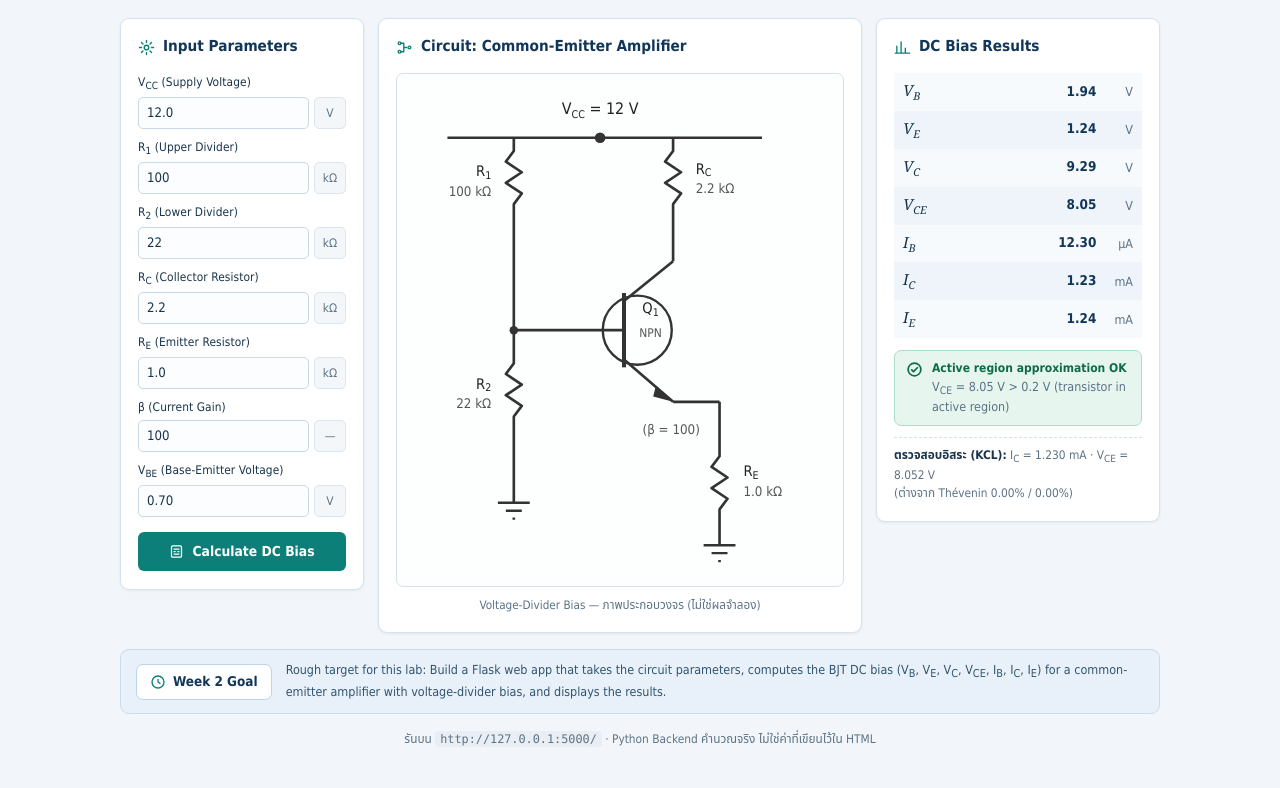
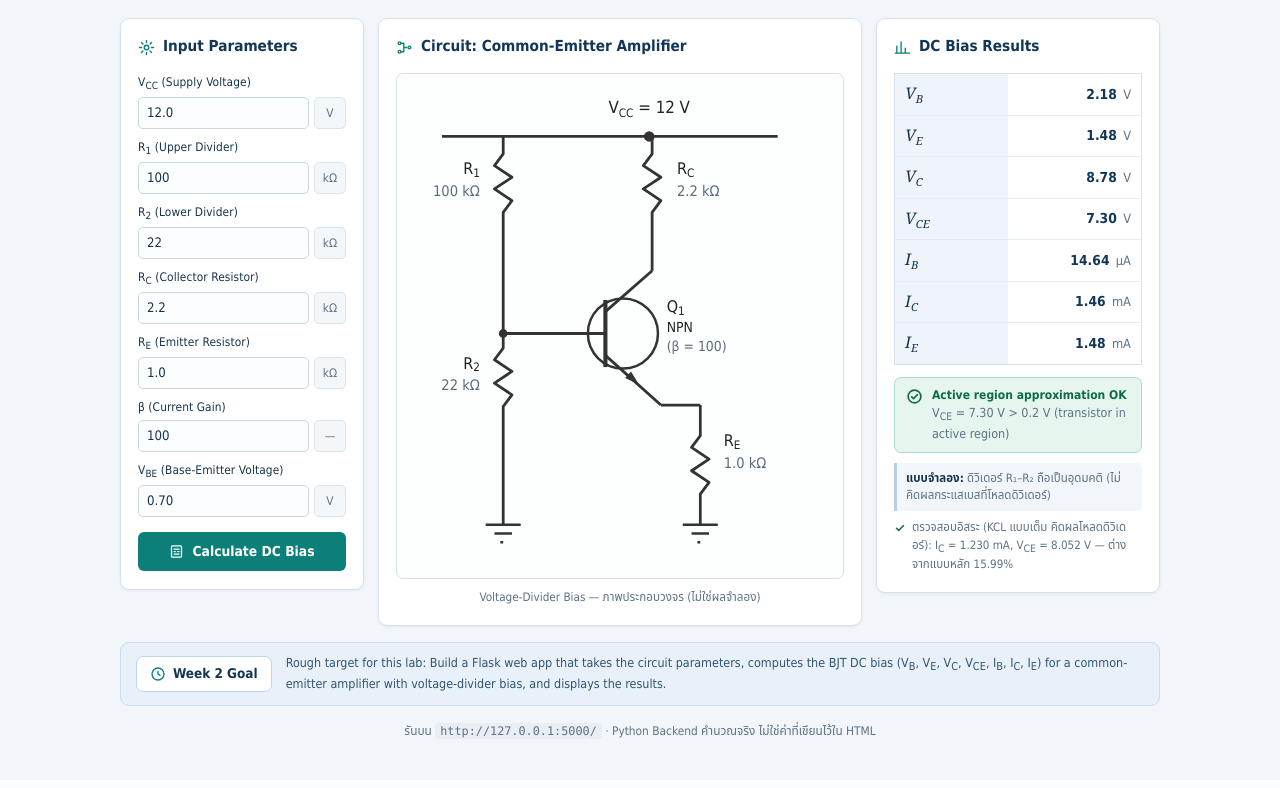
Before and after one commit to b6610555-jpg/Lab02_BJT_Simulator1, a Flask app: page / in a window 1280 px wide. Shown: the part 73-861 px from the top of the page. After the commit the page ends 812 px from the top, so only its background shows below. Run offline with Flask 3, Linux system fonts and the light colour scheme.

Commit message:
feat: use stiff-divider model matching Lab reference figure
Primary model (bias.py): ideal voltage divider, IB = (VBB - VBE)/(beta*RE),
ignoring base-current loading of R1-R2 -- matches the Lab 02 reference figure.
Reference check (reference.py): exact 2x2 KCL including RTH loading, shown in
the UI as the independent verification with the model assumption stated.

Also: cleaner circuit schematic (aligned grounds, emitter arrow mid-diagonal),
results table with tinted symbol column and right-aligned values+units,
model-assumption note under the results.

```diff
--- a/app.py
+++ b/app.py
@@ -61,7 +61,11 @@ def to_ohms(values):
 
 
 def format_results(bias_result, ref_result):
-    """แปลงผลคำนวณเป็น dict สำหรับส่งให้เทมเพลต แยกคอลัมน์ Thévenin / อิสระ / ความต่าง"""
+    """แปลงผลคำนวณเป็น dict สำหรับส่งให้เทมเพลต
+
+    bias_result = แบบดิวิเดอร์อุดมคติ (ค่าที่แสดงหลัก)
+    ref_result  = แบบเต็มที่คิดผลการโหลดดิวิเดอร์ (ใช้ตรวจสอบอิสระ)
+    """
     b = bias_result
     r = ref_result
 
@@ -90,6 +94,10 @@ def format_results(bias_result, ref_result):
         "warnings": list(set(b["warnings"] + r["warnings"])),
         "diff_ic_pct": diff_ic_pct,
         "diff_vce_pct": diff_vce_pct,
+        # โมเดลหลักที่ใช้แสดงผล และค่าจากการตรวจสอบอิสระ
+        "model_note": "ดิวิเดอร์ R₁–R₂ ถือเป็นอุดมคติ (ไม่คิดผลกระแสเบสที่โหลดดิวิเดอร์)",
+        "ref_ic_ma": ma(r["IC"]),
+        "ref_vce_v": r["VCE"],
     }
 
 
--- a/static/style.css
+++ b/static/style.css
@@ -216,36 +216,39 @@ button:hover { background: var(--teal-dk); }
 .results-table {
   width: 100%;
   border-collapse: collapse;
-  font-size: .84rem;
+  font-size: .86rem;
+  border: 1px solid var(--line);
 }
 
-.results-table tr:nth-child(odd)  { background: #f7fafc; }
-.results-table tr:nth-child(even) { background: #eef4f9; }
+.results-table tr + tr td { border-top: 1px solid #e4ecf3; }
 
-.results-table td { padding: 6px 9px; vertical-align: middle; }
+.results-table td { padding: 7px 10px; vertical-align: middle; }
 
 .results-table .sym {
-  width: 42%;
+  width: 46%;
+  max-width: 112px;
+  background: #eef4f9;
   color: var(--ink);
   font-family: Georgia, "Times New Roman", serif;
   font-style: italic;
-  font-size: .95rem;
+  font-size: 1rem;
 }
 
-.results-table .sym sub { font-size: .68rem; }
+.results-table .sym sub { font-size: .7rem; }
 
 .results-table .val {
   text-align: right;
   font-weight: 700;
   color: var(--navy);
   font-variant-numeric: tabular-nums;
+  white-space: nowrap;
 }
 
 .results-table .unit {
-  width: 34px;
-  text-align: right;
   color: var(--muted);
-  font-size: .78rem;
+  font-weight: 400;
+  font-size: .8rem;
+  margin-left: 2px;
 }
 
 .status {
@@ -288,17 +291,38 @@ button:hover { background: var(--teal-dk); }
   color: var(--warn-ink);
 }
 
-.crosscheck {
-  margin-top: 11px;
-  padding-top: 9px;
-  border-top: 1px dashed var(--line);
-  font-size: .74rem;
+.model-note {
+  margin: 10px 0 0;
+  padding: 7px 9px;
+  background: #f2f6fa;
+  border-left: 3px solid #b9cfe0;
+  border-radius: 0 5px 5px 0;
+  font-size: .72rem;
   color: var(--muted);
   line-height: 1.5;
 }
 
-.crosscheck strong { color: var(--ink); }
-.crosscheck .delta { display: block; }
+.model-note strong { color: var(--ink); }
+
+.crosscheck {
+  display: flex;
+  align-items: flex-start;
+  gap: 6px;
+  margin: 8px 0 0;
+  font-size: .72rem;
+  color: var(--muted);
+  line-height: 1.5;
+}
+
+.crosscheck svg {
+  width: 12px;
+  height: 12px;
+  flex: 0 0 12px;
+  margin-top: 3px;
+  color: var(--ok-ink);
+}
+
+.crosscheck sub { font-size: .64rem; }
 
 /* ---------------- Goal bar ---------------- */
 .goal-bar {
--- a/templates/index.html
+++ b/templates/index.html
@@ -89,62 +89,60 @@
         </h2>
 
         <div class="circuit-box">
-          <svg viewBox="0 0 330 380" class="circuit" xmlns="http://www.w3.org/2000/svg"
+          <svg viewBox="0 0 300 340" class="circuit" xmlns="http://www.w3.org/2000/svg"
                role="img" aria-labelledby="circuit-title">
             <title id="circuit-title">BJT Common-Emitter Voltage Divider Bias circuit</title>
 
             <!-- VCC rail -->
-            <line x1="35" y1="45" x2="272" y2="45" stroke="#333" stroke-width="2"/>
-            <circle cx="150" cy="45" r="4" fill="#333"/>
-            <text x="150" y="27" text-anchor="middle" font-size="12" fill="#222">V<tspan font-size="8" dy="3">CC</tspan><tspan dy="-3"> = 12 V</tspan></text>
+            <line x1="28" y1="40" x2="258" y2="40" stroke="#333" stroke-width="2"/>
+            <circle cx="170" cy="40" r="3.6" fill="#333"/>
+            <text x="170" y="24" text-anchor="middle" font-size="11.5" fill="#222">V<tspan font-size="8" dy="3">CC</tspan><tspan dy="-3"> = 12 V</tspan></text>
 
-            <!-- R1 -->
-            <polyline points="85,45 85,55 79,63 91,71 79,79 91,87 85,95 85,190"
-                      fill="none" stroke="#333" stroke-width="2" stroke-linejoin="round"/>
-            <text x="68" y="74" text-anchor="end" font-size="11" fill="#222">R<tspan font-size="8" dy="2">1</tspan></text>
-            <text x="68" y="89" text-anchor="end" font-size="10" fill="#555">{{ values.get('R1', 0) }} kΩ</text>
+            <!-- R1 : VCC rail down to base node -->
+            <polyline points="70,40 70,52 64,60 76,68 64,76 76,84 70,92 70,175"
+                      fill="none" stroke="#333" stroke-width="1.9" stroke-linejoin="round"/>
+            <text x="54" y="66" text-anchor="end" font-size="11" fill="#222">R<tspan font-size="8" dy="2">1</tspan></text>
+            <text x="54" y="81" text-anchor="end" font-size="10" fill="#5a6b7b">{{ values.get('R1', 0) }} kΩ</text>
 
             <!-- base node -->
-            <circle cx="85" cy="190" r="3.2" fill="#333"/>
+            <circle cx="70" cy="175" r="3" fill="#333"/>
 
-            <!-- R2 -->
-            <polyline points="85,190 85,215 79,223 91,231 79,239 91,247 85,255 85,320"
-                      fill="none" stroke="#333" stroke-width="2" stroke-linejoin="round"/>
-            <text x="68" y="234" text-anchor="end" font-size="11" fill="#222">R<tspan font-size="8" dy="2">2</tspan></text>
-            <text x="68" y="249" text-anchor="end" font-size="10" fill="#555">{{ values.get('R2', 0) }} kΩ</text>
-
-            <!-- ground (R2) -->
-            <path d="M73 320 H97 M79 326 H91 M84 332 H86" stroke="#333" stroke-width="1.8" fill="none"/>
+            <!-- R2 : base node down to ground -->
+            <polyline points="70,175 70,185 64,193 76,201 64,209 76,217 70,225 70,306"
+                      fill="none" stroke="#333" stroke-width="1.9" stroke-linejoin="round"/>
+            <text x="54" y="199" text-anchor="end" font-size="11" fill="#222">R<tspan font-size="8" dy="2">2</tspan></text>
+            <text x="54" y="214" text-anchor="end" font-size="10" fill="#5a6b7b">{{ values.get('R2', 0) }} kΩ</text>
+            <path d="M58 306 H82 M64 312 H76 M68 318 H70" stroke="#333" stroke-width="1.7" fill="none"/>
 
             <!-- base lead -->
-            <line x1="85" y1="190" x2="168" y2="190" stroke="#333" stroke-width="2"/>
+            <line x1="70" y1="175" x2="140" y2="175" stroke="#333" stroke-width="1.9"/>
 
-            <!-- transistor -->
-            <circle cx="178" cy="190" r="26" fill="none" stroke="#333" stroke-width="1.8"/>
-            <line x1="168" y1="162" x2="168" y2="218" stroke="#333" stroke-width="3"/>
-            <line x1="168" y1="168" x2="205" y2="138" stroke="#333" stroke-width="2"/>
-            <line x1="168" y1="212" x2="205" y2="244" stroke="#333" stroke-width="2"/>
-            <path d="M192 232 L205 244 L190 240 Z" fill="#333"/>
-            <text x="188" y="177" text-anchor="middle" font-size="11" fill="#222">Q<tspan font-size="8" dy="2">1</tspan></text>
-            <text x="188" y="195" text-anchor="middle" font-size="9" fill="#555">NPN</text>
-            <text x="182" y="268" font-size="10" fill="#555">(β = {{ values.get('beta', 0) }})</text>
+            <!-- transistor NPN -->
+            <circle cx="152" cy="175" r="24" fill="none" stroke="#333" stroke-width="1.7"/>
+            <line x1="140" y1="152" x2="140" y2="198" stroke="#333" stroke-width="2.8"/>
+            <line x1="140" y1="160" x2="172" y2="132" stroke="#333" stroke-width="1.9"/>
+            <line x1="140" y1="190" x2="178" y2="224" stroke="#333" stroke-width="1.9"/>
+            <polygon points="163,210 153.5,205.5 157.5,201.1" fill="#333"/>
 
-            <!-- RC -->
-            <polyline points="205,45 205,55 199,63 211,71 199,79 211,87 205,95 205,138"
-                      fill="none" stroke="#333" stroke-width="2" stroke-linejoin="round"/>
-            <line x1="205" y1="138" x2="205" y2="138" stroke="#333" stroke-width="2"/>
-            <text x="222" y="72" font-size="11" fill="#222">R<tspan font-size="8" dy="2">C</tspan></text>
-            <text x="222" y="87" font-size="10" fill="#555">{{ values.get('RC', 0) }} kΩ</text>
+            <!-- transistor labels -->
+            <text x="182" y="160" font-size="11" fill="#222">Q<tspan font-size="8" dy="2">1</tspan></text>
+            <text x="182" y="174" font-size="9.5" fill="#222">NPN</text>
+            <text x="182" y="187" font-size="9.5" fill="#5a6b7b">(β = {{ values.get('beta', 0) }})</text>
+
+            <!-- RC : VCC rail down to collector -->
+            <polyline points="172,40 172,52 166,60 178,68 166,76 178,84 172,92 172,132"
+                      fill="none" stroke="#333" stroke-width="1.9" stroke-linejoin="round"/>
+            <text x="189" y="66" font-size="11" fill="#222">R<tspan font-size="8" dy="2">C</tspan></text>
+            <text x="189" y="81" font-size="10" fill="#5a6b7b">{{ values.get('RC', 0) }} kΩ</text>
 
             <!-- emitter to RE -->
-            <line x1="205" y1="244" x2="240" y2="244" stroke="#333" stroke-width="2"/>
-            <polyline points="240,244 240,285 234,293 246,301 234,309 246,317 240,325 240,352"
-                      fill="none" stroke="#333" stroke-width="2" stroke-linejoin="round"/>
-            <text x="258" y="300" font-size="11" fill="#222">R<tspan font-size="8" dy="2">E</tspan></text>
-            <text x="258" y="315" font-size="10" fill="#555">{{ values.get('RE', 0) }} kΩ</text>
-
-            <!-- ground (RE) -->
-            <path d="M228 352 H252 M234 358 H246 M239 364 H241" stroke="#333" stroke-width="1.8" fill="none"/>
+            <line x1="178" y1="224" x2="205" y2="224" stroke="#333" stroke-width="1.9"/>
+            <line x1="205" y1="224" x2="205" y2="235" stroke="#333" stroke-width="1.9"/>
+            <polyline points="205,235 205,245 199,253 211,261 199,269 211,277 205,285 205,306"
+                      fill="none" stroke="#333" stroke-width="1.9" stroke-linejoin="round"/>
+            <text x="221" y="252" font-size="11" fill="#222">R<tspan font-size="8" dy="2">E</tspan></text>
+            <text x="221" y="267" font-size="10" fill="#5a6b7b">{{ values.get('RE', 0) }} kΩ</text>
+            <path d="M193 306 H217 M199 312 H211 M203 318 H205" stroke="#333" stroke-width="1.7" fill="none"/>
           </svg>
         </div>
         <p class="circuit-caption">Voltage-Divider Bias — ภาพประกอบวงจร (ไม่ใช่ผลจำลอง)</p>
@@ -174,8 +172,7 @@
                 {% set b, r, d, u = results[key] %}
                 <tr>
                   <td class="sym">{{ sym|safe }}</td>
-                  <td class="val">{{ "%.2f" % b }}</td>
-                  <td class="unit">{{ unit }}</td>
+                  <td class="val">{{ "%.2f" % b }} <span class="unit">{{ unit }}</span></td>
                 </tr>
               {% endfor %}
             </tbody>
@@ -213,12 +210,20 @@
             </ul>
           {% endif %}
 
-          <div class="crosscheck">
-            <strong>ตรวจสอบอิสระ (KCL):</strong>
-            I<sub>C</sub> = {{ "%.3f" % results["IC"][1] }} mA ·
-            V<sub>CE</sub> = {{ "%.3f" % results["VCE"][1] }} V
-            <span class="delta">(ต่างจาก Thévenin {{ "%.2f" % results.diff_ic_pct }}% / {{ "%.2f" % results.diff_vce_pct }}%)</span>
-          </div>
+          <p class="model-note">
+            <strong>แบบจำลอง:</strong> {{ results.model_note }}
+          </p>
+
+          <p class="crosscheck">
+            <svg viewBox="0 0 24 24" fill="none" stroke="currentColor" stroke-width="3" stroke-linecap="round" stroke-linejoin="round">
+              <path d="M5 12.5l4.5 4.5L19 7"></path>
+            </svg>
+            <span>
+              ตรวจสอบอิสระ (KCL แบบเต็ม คิดผลโหลดดิวิเดอร์):
+              I<sub>C</sub> = {{ "%.3f" % results.ref_ic_ma }} mA, V<sub>CE</sub> = {{ "%.3f" % results.ref_vce_v }} V
+              — ต่างจากแบบหลัก {{ "%.2f" % results.diff_ic_pct }}%
+            </span>
+          </p>
         {% else %}
           <p class="muted">กรอกค่าแล้วกด <strong>Calculate DC Bias</strong> เพื่อดูผลลัพธ์</p>
         {% endif %}
```
Also changed, not shown: bias.py (+17 -14 lines), tests/test_bias.py (+31 -18 lines), tests/test_reference.py (+31 -18 lines), tests/test_routes.py (+12 -4 lines).
